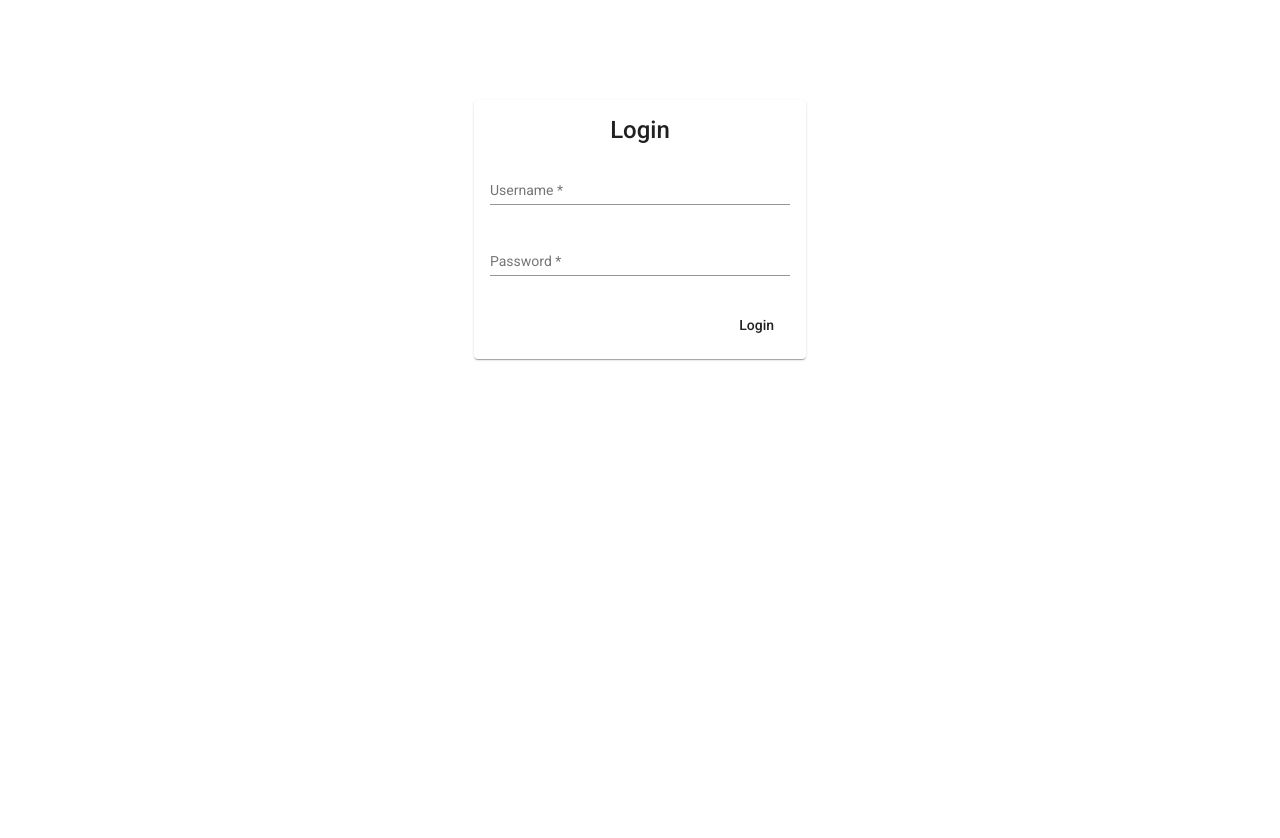
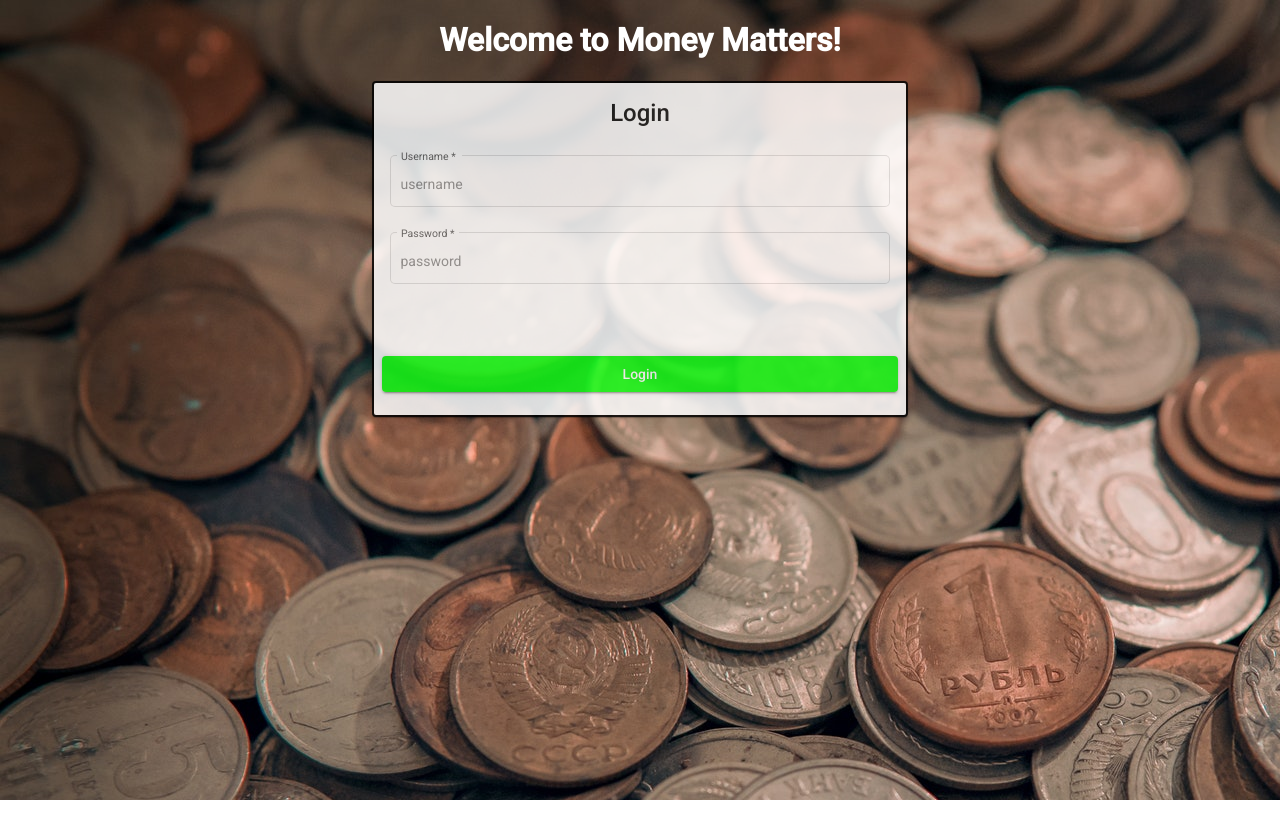
Before and after one commit to CodingGrounds/CS3025-Final-Project, an Angular app: page /login in a window 1280 px wide. Shown: the top 838 px of the page. After the commit the page ends 800 px from the top, so only its background shows below. Built offline with nearby package versions, Linux system fonts and the light colour scheme.

Commit message:
Improve login page styling

```diff
--- a/src/app/login/login.component.html
+++ b/src/app/login/login.component.html
@@ -1,20 +1,31 @@
-<mat-card>
-    <mat-card-title>Login</mat-card-title>
-    <mat-card-content>
-        <form [formGroup]="loginForm" (ngSubmit)="submit()">
-            <p>
-                <mat-form-field class="form-group">
-                <input matInput type="text" formControlName="username" class="form-control" placeholder="Username" />
-                </mat-form-field>
-            </p>
-            <p>
-                <mat-form-field class="form-group">
-                    <input matInput type="password" formControlName="password" class="form-control" placeholder="Password" />
-                </mat-form-field>
-            </p>
-            <div class="button" type="submit">
-                <button mat-button >Login</button>
-            </div>
-        </form>
-    </mat-card-content>
-</mat-card>
+<div class="flex-container flex-center">
+  <h1 class="white-text">Welcome to Money Matters!</h1>
+</div>
+<div class="flex-container flex-center">
+  <form [formGroup]="loginForm" (ngSubmit)="submit()">
+    <mat-card>
+      <mat-card-title class="center">Login</mat-card-title>
+      <mat-card-content>
+        <mat-form-field appearance="outline" floatLabel="always">
+          <mat-label>Username</mat-label>
+          <input
+            matInput
+            type="text"
+            formControlName="username"
+            placeholder="username"/>
+        </mat-form-field>
+        <mat-form-field appearance="outline" floatLabel="always">
+          <mat-label>Password</mat-label>
+          <input
+            matInput
+            type="password"
+            formControlName="password"
+            placeholder="password"/>
+        </mat-form-field>
+      </mat-card-content>
+      <mat-card-actions class="flex-container flex-center">
+        <button mat-raised-button class="button">Login</button>
+      </mat-card-actions>
+    </mat-card>
+  </form>
+</div>
--- a/src/app/login/login.component.scss
+++ b/src/app/login/login.component.scss
@@ -1,27 +1,34 @@
-:host {
-    display: flex;
-    justify-content: center;
-    margin: 100px 0px;
+mat-card-title {
+  height: 15%;
 }
+
+mat-card-content {
+  height: 60%;
+}
+
+mat-card-actions {
+  height: 25%;
+}
+
 .mat-form-field {
   width: 100%;
-    min-width: 300px;
 }
 
-  mat-card-title,
-  mat-card-content {
-    display: flex;
-    justify-content: center;
+.mat-card {
+  width: 500px;
+  height: 300px;
+  opacity: 85%;
+  border: 2px solid black;
 }
 
 .error {
   padding: 16px;
-    width: 300px;
   color: white;
   background-color: red;
 }
 
 .button {
-    display: flex;
-    justify-content: flex-end;
+  width: 100%;
+  background-color: rgba(0,255,0, 0.9);
+  color: white;
 }
--- a/src/styles.scss
+++ b/src/styles.scss
@@ -5,6 +5,7 @@ html, body {
 
 body {
   margin: 0; font-family: Roboto, "Helvetica Neue", sans-serif;
+  background-image: url('./assets/silver-and-gold-round-coins-3790639-1080.jpg');
 }
 
 /* Flexbox */
@@ -22,8 +23,20 @@ body {
   margin: 1rem;
 }
 
+.flex-center {
+  align-items: center;
+}
+
 /* Helper */
+
+.center {
+  text-align: center;
+}
 
 .clickable {
   cursor: pointer;
 }
+
+.white-text {
+  color: white;
+}
```
Also changed, not shown: src/assets/silver-and-gold-round-coins-3790639-1080.jpg (added). Lines whose indentation alone changed are shown as unchanged.
